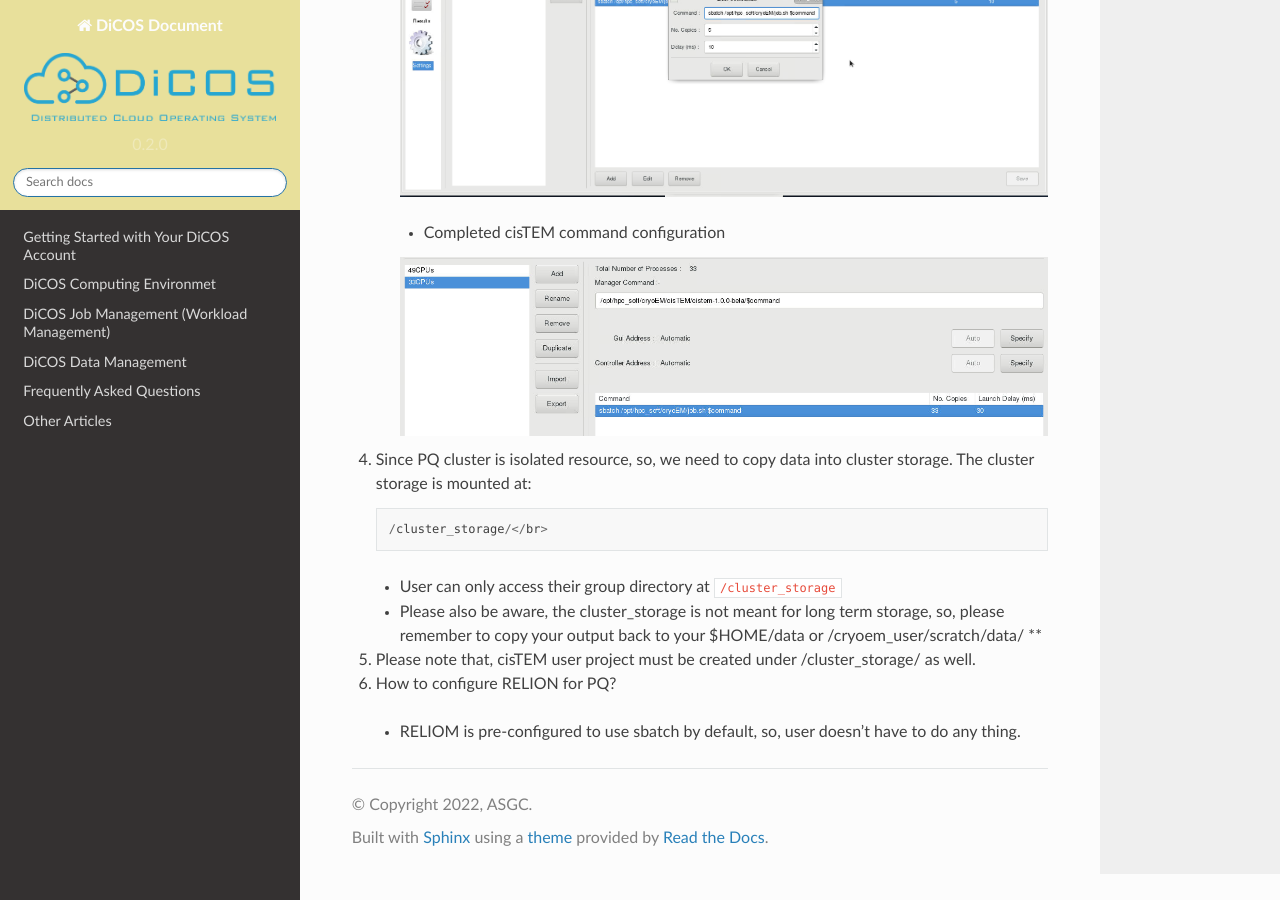
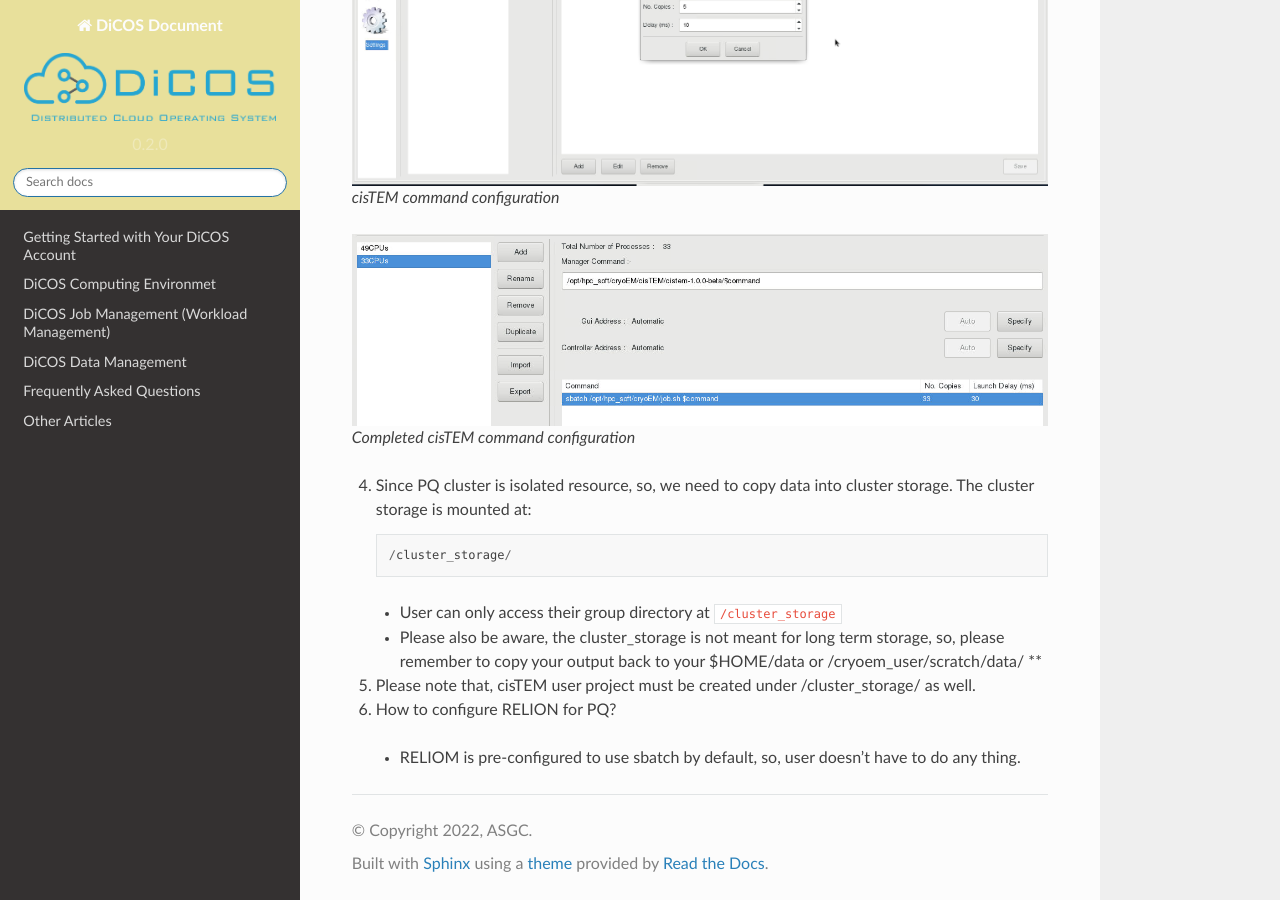
Before and after one commit to ASGCOPS/dicos_document, a Sphinx documentation site: the page built from docs/source/other/cryoem_priority_user_guide.rst, in a window 1280 px wide and 900 px high, scrolled down 797 px. Built offline with Sphinx 7.4.7 and the Read the Docs theme 2.0.0, drawn with Linux system fonts in a browser that asks for light colours.

Commit message:
Fixed som types

```diff
--- a/docs/source/other/cryoem_priority_user_guide.rst
+++ b/docs/source/other/cryoem_priority_user_guide.rst
@@ -20,19 +20,21 @@ CryoEM Priority User Guide
 
    - The screenshot below is what it will look like:
 
-     * cisTEM command configuration
 
-     .. image:: cryoem_priority_user_guide/image/Screenshot_20190513_202812.png
+.. figure:: cryoem_priority_user_guide/image/Screenshot_20190513_202812.png
 
-     * Completed cisTEM command configuration
+   cisTEM command configuration
 
-     .. image:: cryoem_priority_user_guide/image/cisTEM_PQ_set.png
+
+.. figure:: cryoem_priority_user_guide/image/cisTEM_PQ_set.png
+
+   Completed cisTEM command configuration
 
 4. Since PQ cluster is isolated resource, so, we need to copy data into cluster storage. The cluster storage is mounted at:
 
    ::
 
-      /cluster_storage/</br>
+      /cluster_storage/
 
    - User can only access their group directory at ``/cluster_storage``
    - Please also be aware, the cluster_storage is not meant for long term storage, so, please remember to copy your output back to your $HOME/data or /cryoem_user/scratch/data/ **
```
